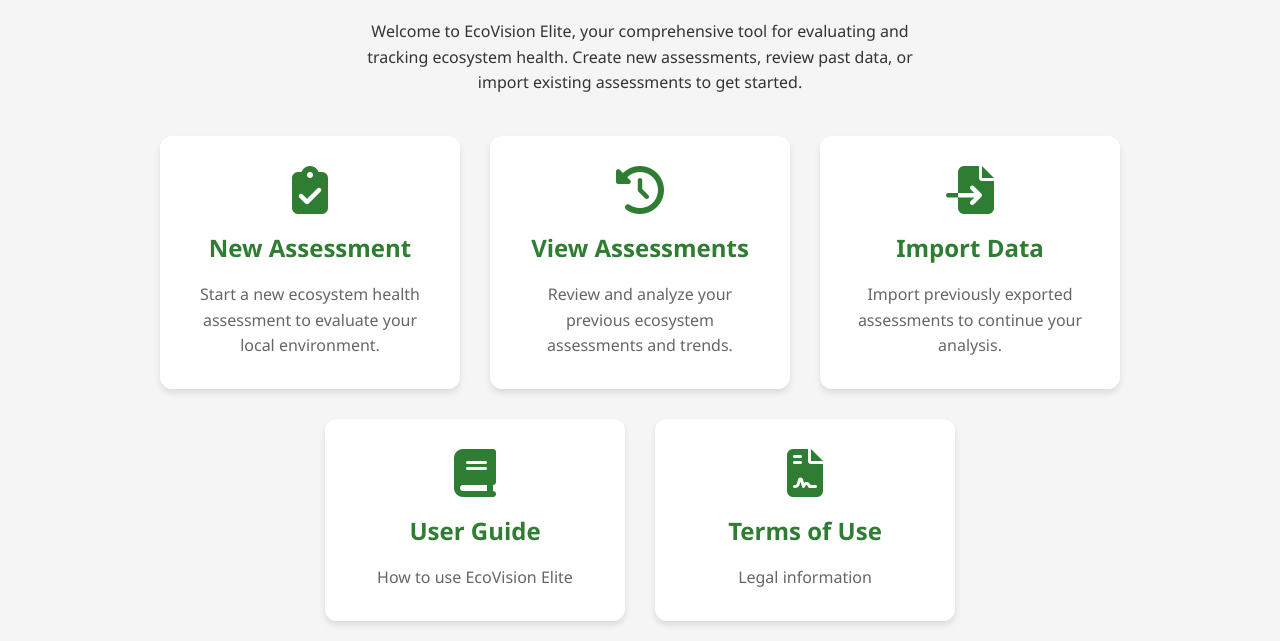
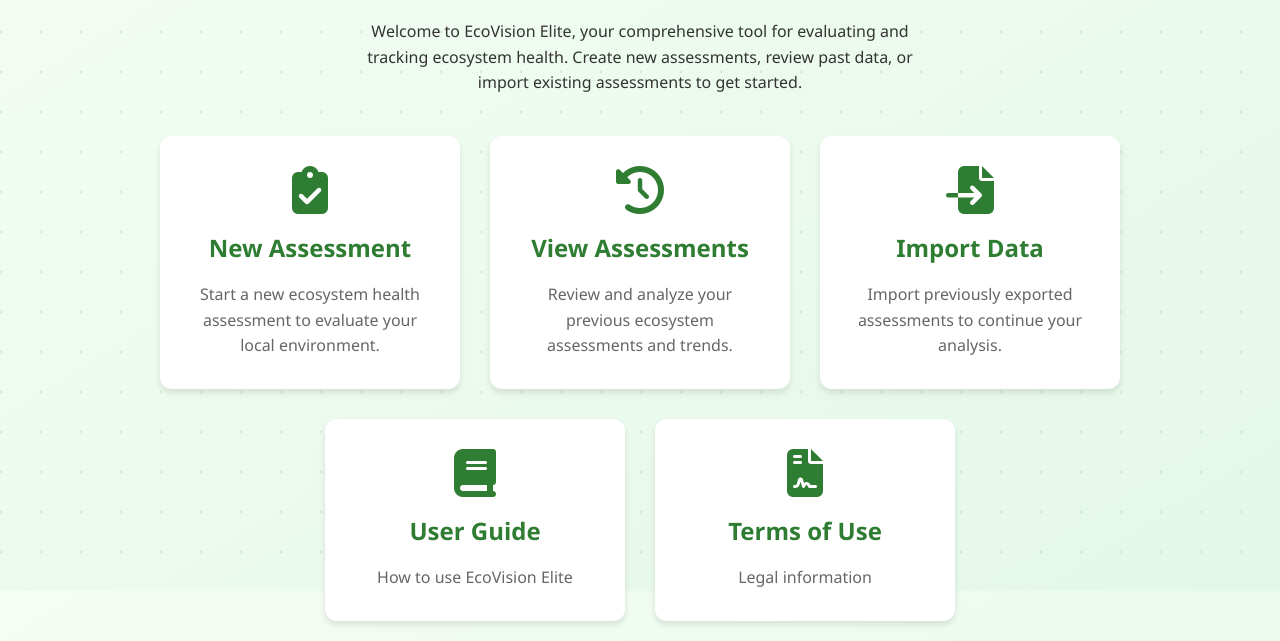
Before and after one commit to jaysecotools/EcoVision-Elite, a plain HTML site: page index.html in a window 1280 px wide. Shown: the part 209-850 px from the top of the page. Drawn offline with nearby package versions, Linux system fonts and the light colour scheme.

Commit message:
Update index.html - Background theme applied

```diff
--- a/index.html
+++ b/index.html
@@ -851,6 +851,30 @@
       max-height: 90vh;
       overflow-y: auto;
     }
+
+/* BACKGROUND THEME*/
+/* Base gradient */
+body {
+  background: linear-gradient(to bottom right, #f5fdf4, #e3f8e8);
+}
+
+/* Subtle pattern overlay */
+body::after {
+  content: "";
+  position: fixed;
+  inset: 0;
+  background-image: radial-gradient(circle at 1px 1px, #2e7d3221 1px, transparent 0);
+  background-size: 40px 40px;
+  z-index: -1;
+}
+
+/* Dark mode adjustment */
+[data-theme="dark"] body {
+  background: linear-gradient(to bottom right, #121e12, #0e1a10);
+}
+[data-theme="dark"] body::after {
+  background-image: radial-gradient(circle at 1px 1px, #4caf5021 1px, transparent 0);
+}
 
     @media (max-width: 768px) {
       .container {
@@ -1790,7 +1814,7 @@ scoreDescriptions: {
 
       appState.map = L.map('map', {
         zoomControl: false
-      }).setView(defaultCoords, 10);
+      }).setView(defaultCoords,10);
 
       L.control.zoom({
         position: 'topright'
```
